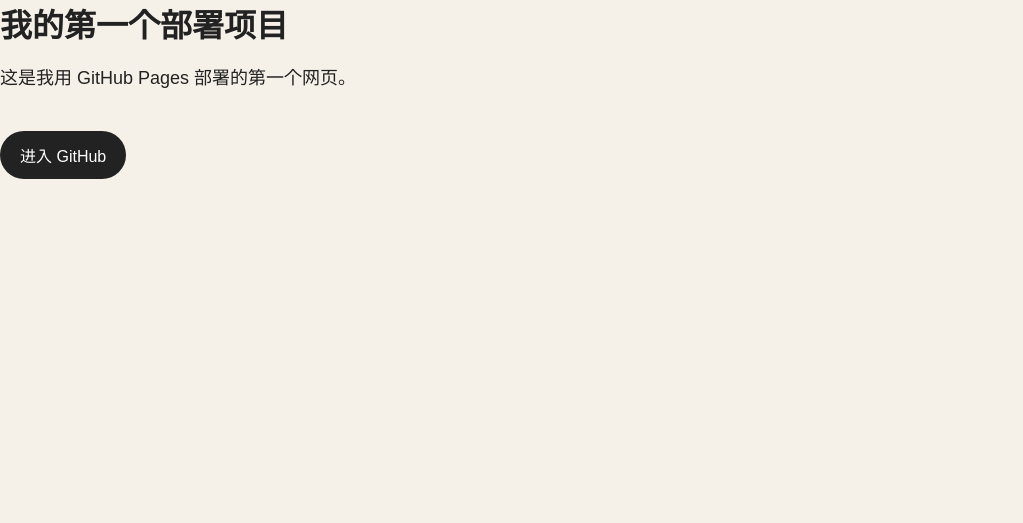
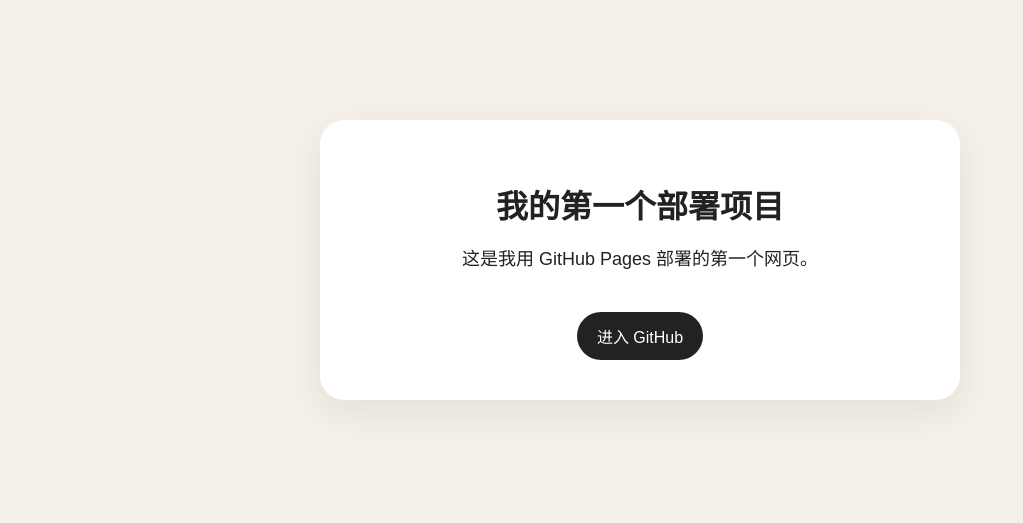
Before and after one commit to ZXZLUK/first-deploy-page, a plain HTML site: page index.html in a window 1280 px wide. Shown: the whole page, without its empty margins (0-1023 px from the left). Drawn offline with Linux system fonts and the light colour scheme.

Commit message:
Update index.html

```diff
--- a/index.html
+++ b/index.html
@@ -1,10 +1,16 @@
+<!DOCTYPE html>
+<html lang="zh-CN">
 <head>
   <meta charset="UTF-8">
+  <meta name="viewport" content="width=device-width, initial-scale=1.0">
   <title>我的第一个部署项目</title>
   <link rel="stylesheet" href="style.css">
 </head>
 <body>
-  <h1>我的第一个部署项目</h1>
-  <p>这是我用 GitHub Pages 部署的第一个网页。</p>
-  <a href="https://github.com">进入 GitHub</a>
+  <main class="card">
+    <h1>我的第一个部署项目</h1>
+    <p>这是我用 GitHub Pages 部署的第一个网页。</p>
+    <a href="https://github.com" target="_blank" rel="noopener noreferrer">进入 GitHub</a>
+  </main>
 </body>
+</html>
```
